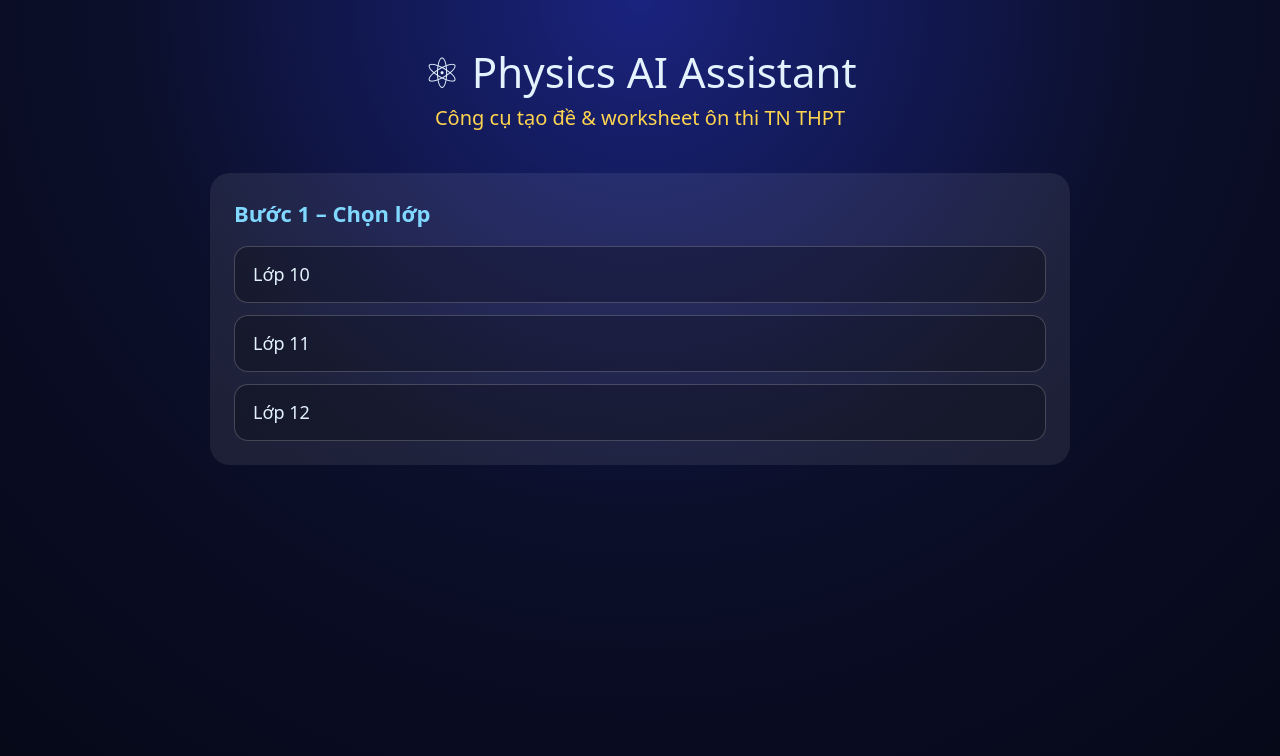
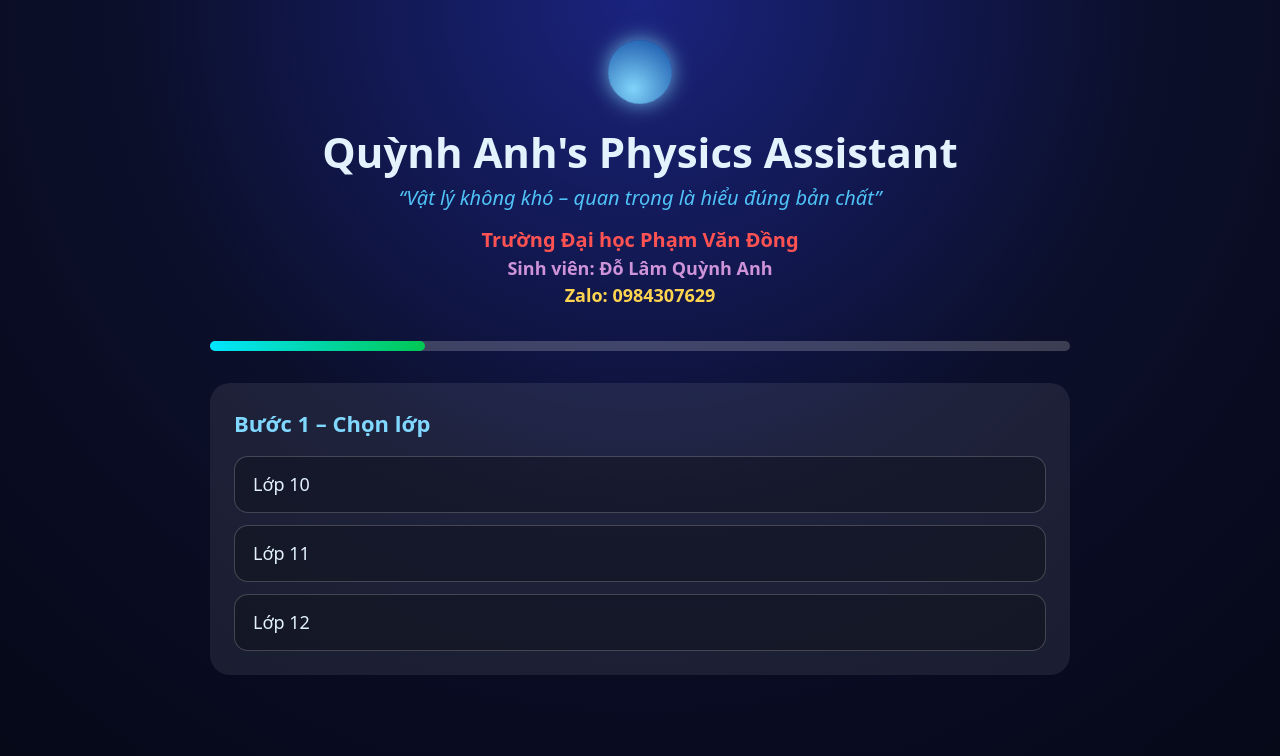
Before and after one commit to tancanhdo-commits/tro-ly-physics-ai-quynh-anh, a Next.js app: page / in a window 1280 px wide. Shown: the top 756 px of the page. Built offline with nearby package versions, Linux system fonts and the light colour scheme.

Commit message:
Update page.tsx

```diff
--- a/app/page.tsx
+++ b/app/page.tsx
@@ -8,8 +8,7 @@ type Chapter = { name: string; lessons: Lesson[] };
 
 /* ================== DATA ================== */
 const physicsData: Record<string, Chapter[]> = {
-  /* ================== LỚP 10 ================== */
-  "10": [
+    "10": [
     {
       name: "Chương 1 – Mở đầu",
       lessons: [
@@ -158,6 +157,7 @@ const physicsData: Record<string, Chapter[]> = {
   ]
 };
 
+
 /* ================== UI HELPERS ================== */
 function Card({
   title,
@@ -229,13 +229,23 @@ export default function Page() {
       ? chapters[chapterIndex]?.lessons ?? []
       : [];
 
+  const progress =
+    grade === null
+      ? "25%"
+      : chapterIndex === null
+      ? "50%"
+      : lessonIndex === null
+      ? "75%"
+      : "100%";
+
   const handleGenerate = async () => {
     if (grade === null || chapterIndex === null || lessonIndex === null) return;
 
     const examBlock = includeExam
       ? `
 III. CÂU HỎI ĐÃ RA TRONG ĐỀ THI TN THPT (${examYears} NĂM GẦN ĐÂY)
-- Easy – Medium – Hard
+- Phân loại Easy – Medium – Hard
+- KHÔNG hiển thị tick, đáp án hoặc dấu hiệu nhận biết đáp án đúng
 `
       : "";
 
@@ -251,8 +261,8 @@ YÊU CẦU:
 I. Lý thuyết trọng tâm
 II. Công thức & lỗi dễ sai
 ${examBlock}
-IV. Trắc nghiệm 8–12 câu
-V. Giải chi tiết câu khó
+IV. Trắc nghiệm 8–12 câu (không hiển thị đáp án)
+V. Giải chi tiết câu khó (dành cho giáo viên)
 `;
 
     await navigator.clipboard.writeText(prompt);
@@ -270,12 +280,73 @@ V. Giải chi tiết câu khó
         color: "#e3f2fd"
       }}
     >
-      <header style={{ textAlign: "center", marginBottom: 40 }}>
-        <h1 style={{ fontSize: 42 }}>⚛ Physics AI Assistant</h1>
-        <p style={{ fontSize: 20, color: "#ffd54f" }}>
-          Công cụ tạo đề & worksheet ôn thi TN THPT
+      {/* ANIMATION */}
+      <style>
+        {`
+        @keyframes spin {
+          from { transform: rotate(0deg); }
+          to { transform: rotate(360deg); }
+        }
+      `}
+      </style>
+
+      {/* HEADER */}
+      <header style={{ textAlign: "center", marginBottom: 32 }}>
+        <div style={{ display: "flex", justifyContent: "center", marginBottom: 16 }}>
+          <div
+            style={{
+              width: 64,
+              height: 64,
+              borderRadius: "50%",
+              background:
+                "radial-gradient(circle at 30% 30%, #81d4fa, #0d47a1)",
+              animation: "spin 8s linear infinite",
+              boxShadow: "0 0 20px rgba(129,212,250,0.8)"
+            }}
+          />
+        </div>
+
+        <h1 style={{ fontSize: 42, fontWeight: 800 }}>
+          Quỳnh Anh&apos;s Physics Assistant
+        </h1>
+
+        <p style={{ fontSize: 20, fontStyle: "italic", color: "#4fc3f7" }}>
+          “Vật lý không khó – quan trọng là hiểu đúng bản chất”
+        </p>
+
+        <p style={{ marginTop: 12, fontSize: 20, fontWeight: 700, color: "#ff5252" }}>
+          Trường Đại học Phạm Văn Đồng
+        </p>
+
+        <p style={{ fontSize: 18, fontWeight: 600, color: "#ce93d8" }}>
+          Sinh viên: Đỗ Lâm Quỳnh Anh
+        </p>
+
+        <p style={{ fontSize: 18, fontWeight: 700, color: "#ffd54f" }}>
+          Zalo: 0984307629
         </p>
       </header>
+
+      {/* PROGRESS */}
+      <div
+        style={{
+          maxWidth: 860,
+          margin: "0 auto 32px",
+          height: 10,
+          borderRadius: 8,
+          background: "rgba(255,255,255,0.2)"
+        }}
+      >
+        <div
+          style={{
+            width: progress,
+            height: "100%",
+            borderRadius: 8,
+            background: "linear-gradient(90deg,#00e5ff,#00c853)",
+            transition: "width 0.4s ease"
+          }}
+        />
+      </div>
 
       <div style={{ maxWidth: 860, margin: "0 auto" }}>
         {!grade && (
```
